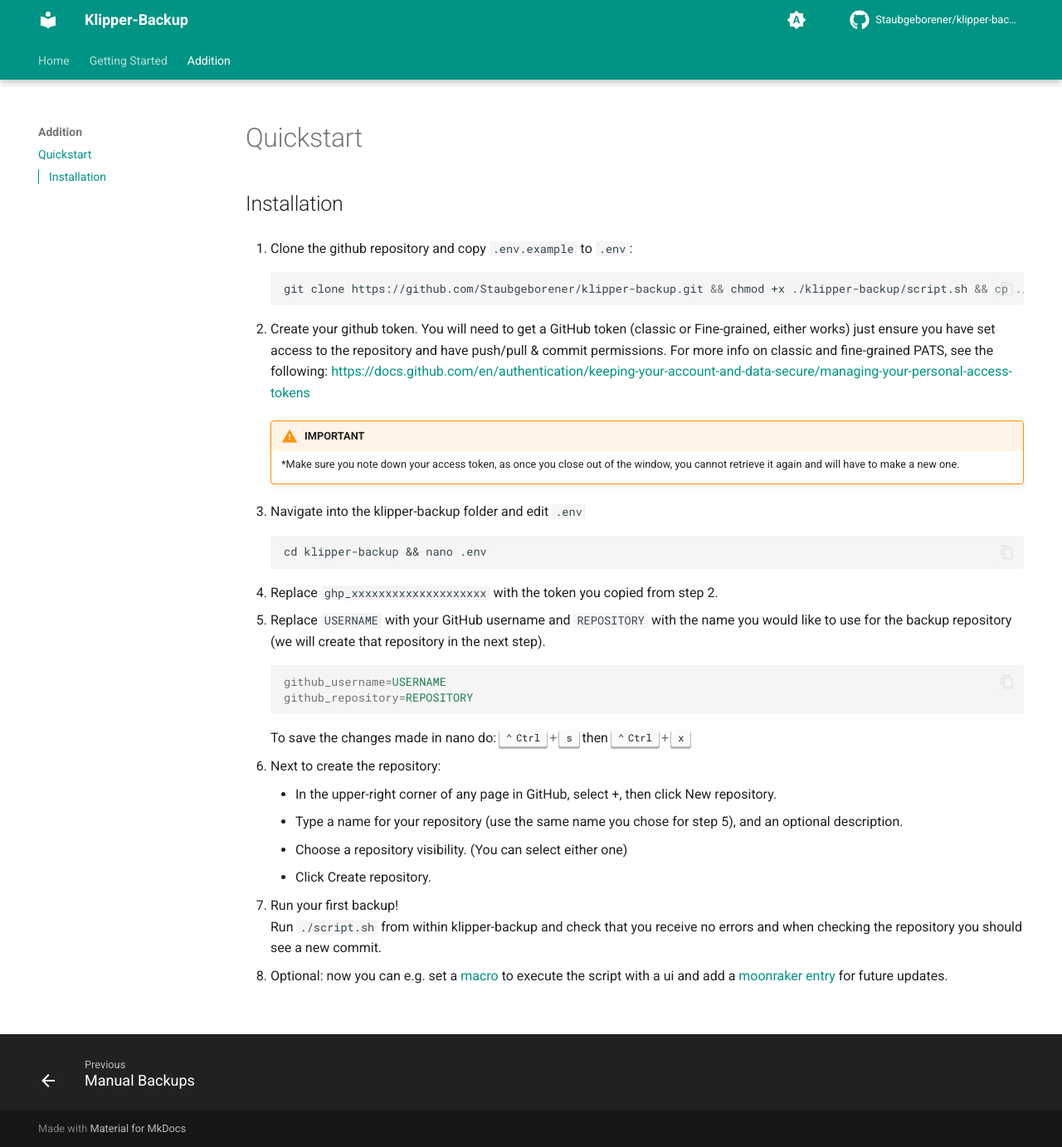
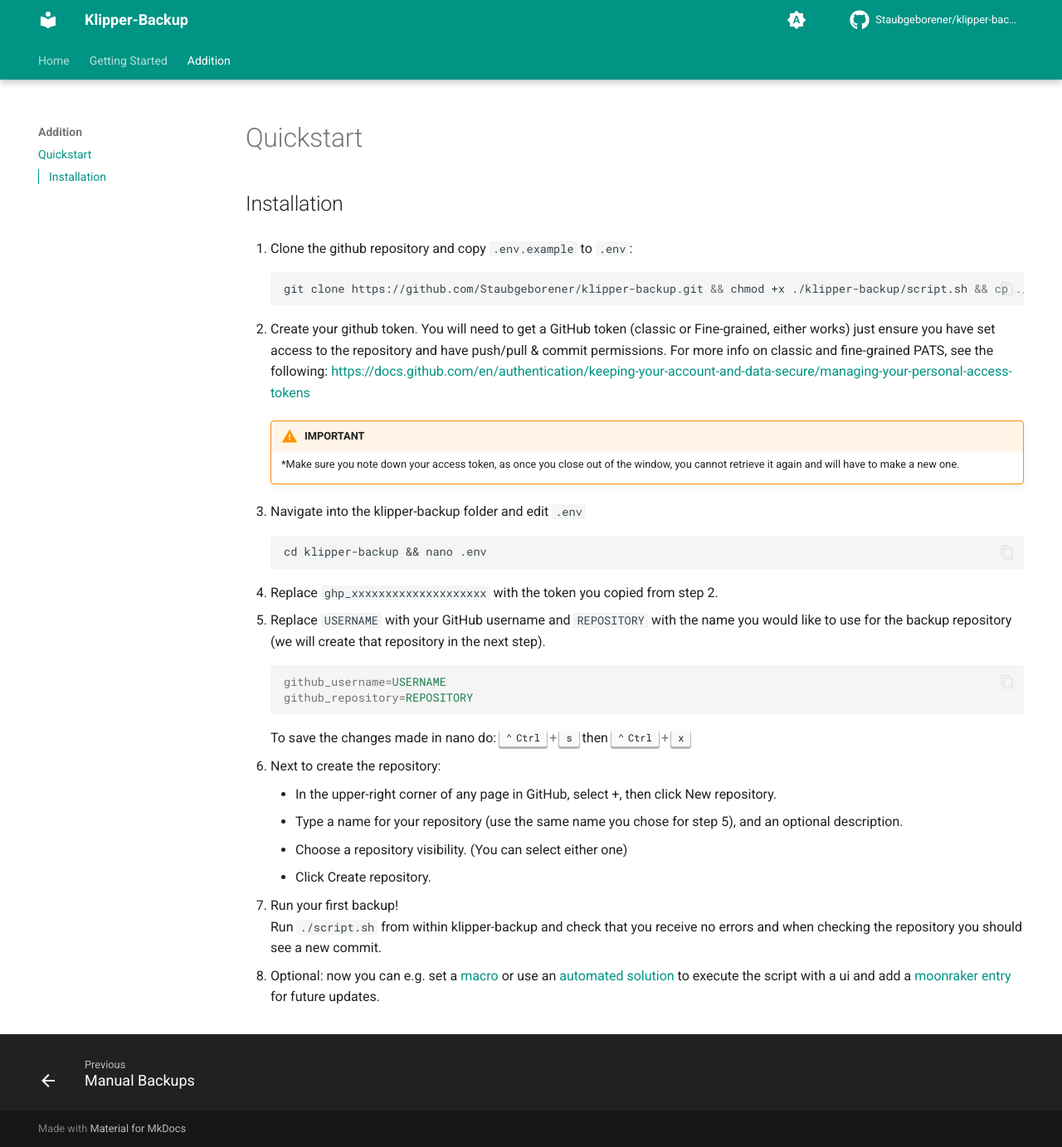
Before and after one commit to Staubgeborener/Klipper-Backup, an MkDocs documentation site: the page built from docs/quickstart.md, in a window 1280 px wide and 1383 px high. Shown: the whole window at 83% size. Built offline with MkDocs 1.6.1 and Material for MkDocs 9.7.7, drawn with Linux system fonts in a browser that asks for light colours; comment, search, counter and statistics services are not loaded.

Commit message:
mention automated backups in quickstart.md

```diff
--- a/docs/quickstart.md
+++ b/docs/quickstart.md
@@ -35,4 +35,4 @@
     Run `./script.sh` from within klipper-backup and check that you receive no errors and when
     checking the repository you should see a new commit.
 
-  8. Optional: now you can e.g. set a [macro](manual.md/#gcode-macro) to execute the script with a ui and add a [moonraker entry](updating.md/#moonraker-update-manager) for future updates.
+  8. Optional: now you can e.g. set a [macro](manual.md/#gcode-macro) or use an [automated solution](automation.md) to execute the script with a ui and add a [moonraker entry](updating.md/#moonraker-update-manager) for future updates.
```
